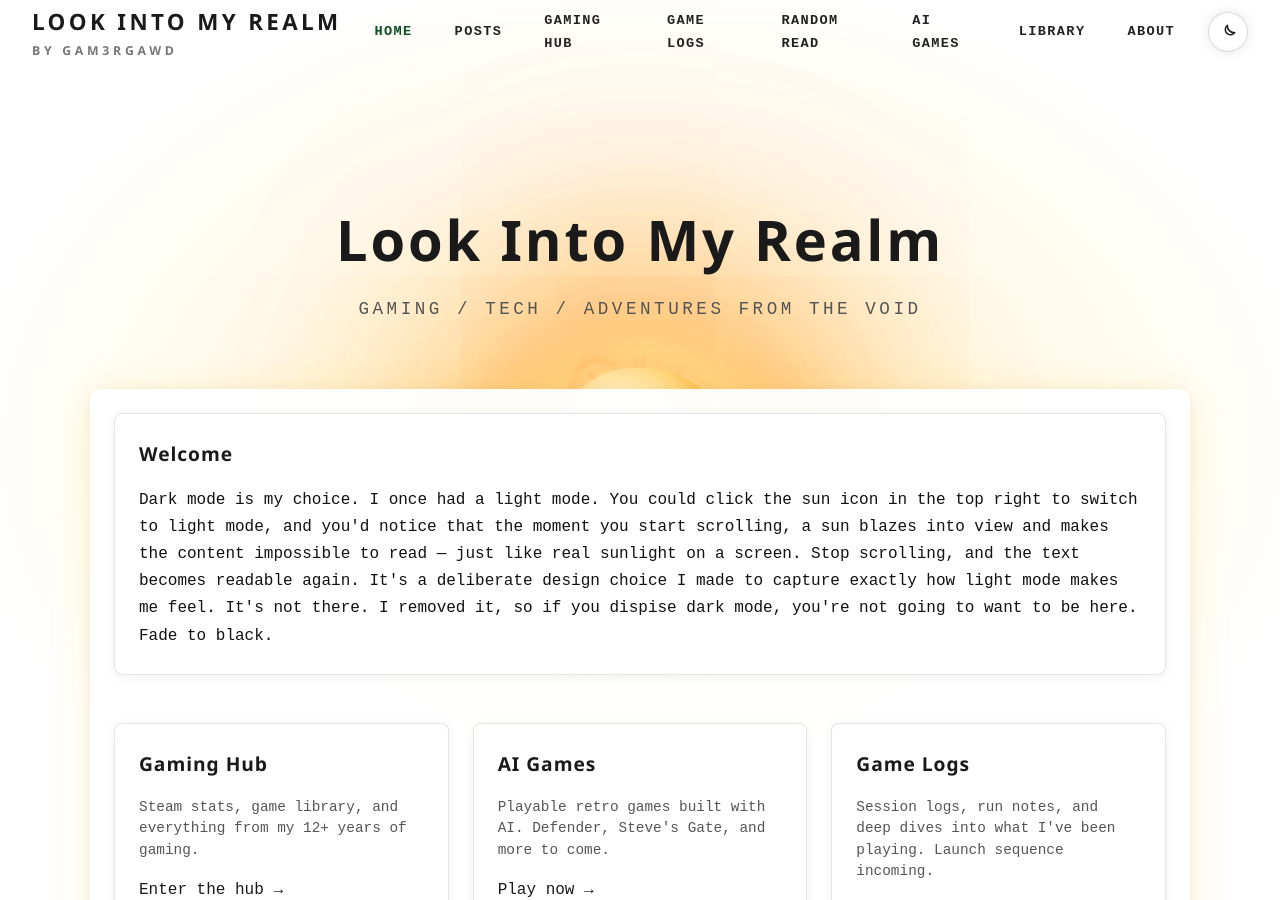
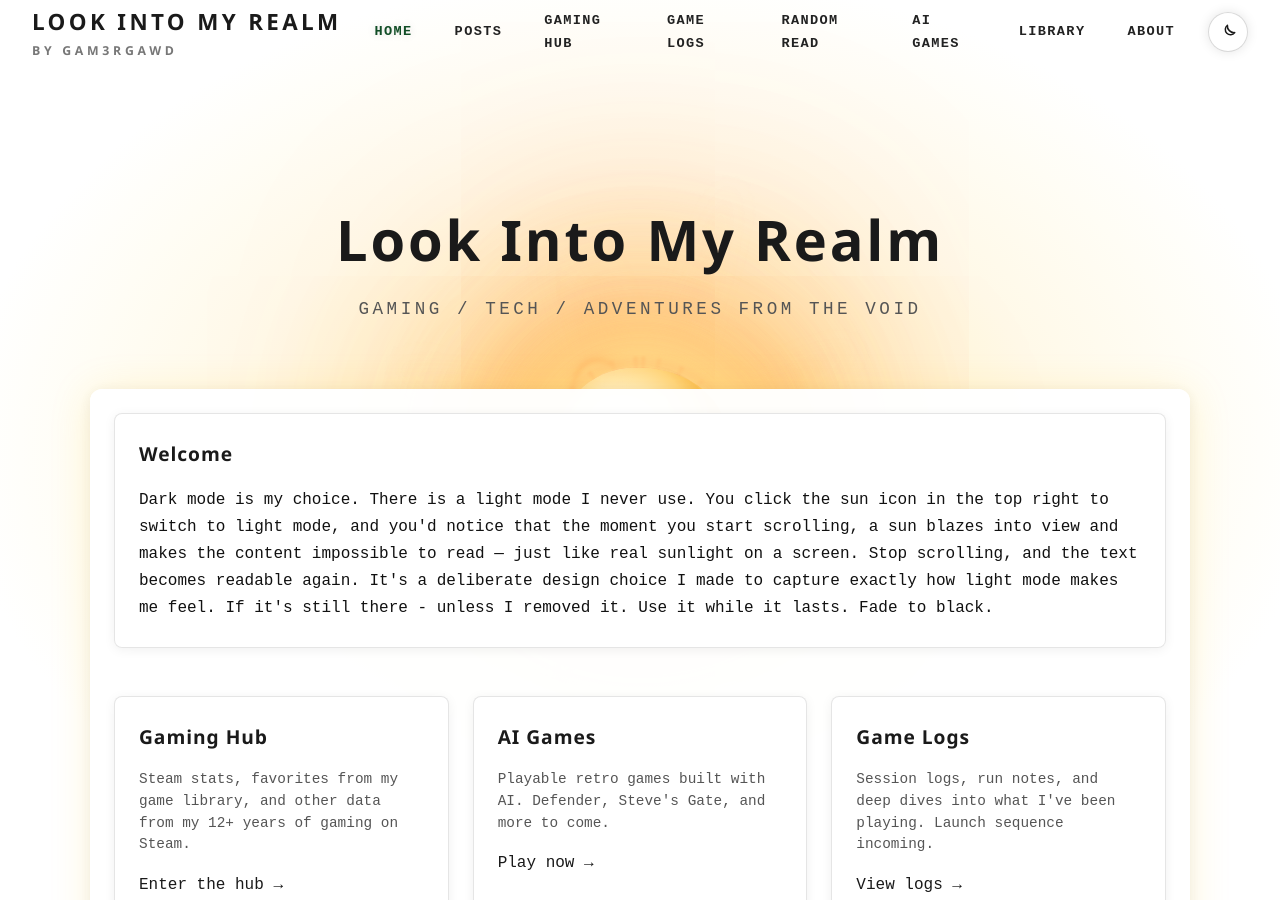
Before and after one commit to vitalnexus/blog, a Jekyll site: the page built from index.md, in a window 1280 px wide and 900 px high. Built offline with Jekyll 4.4.1, drawn with Linux system fonts in a browser that asks for light colours.

Commit message:
fix: refine descriptions for light mode and gaming hub for clarity

```diff
--- a/index.md
+++ b/index.md
@@ -14,7 +14,7 @@ title: Look Into My Realm
     <div class="card-header">
       <h3 class="card-title">Welcome</h3>
     </div>
-    <p>Dark mode is my choice. I once had a light mode. You could click the sun icon in the top right to switch to light mode, and you'd notice that the moment you start scrolling, a sun blazes into view and makes the content impossible to read — just like real sunlight on a screen. Stop scrolling, and the text becomes readable again. It's a deliberate design choice I made to capture exactly how light mode makes me feel. It's not there. I removed it, so if you dispise dark mode, you're not going to want to be here. Fade to black.</p>
+    <p>Dark mode is my choice. There is a light mode I never use. You click the sun icon in the top right to switch to light mode, and you'd notice that the moment you start scrolling, a sun blazes into view and makes the content impossible to read — just like real sunlight on a screen. Stop scrolling, and the text becomes readable again. It's a deliberate design choice I made to capture exactly how light mode makes me feel. If it's still there - unless I removed it. Use it while it lasts. Fade to black.</p>
   </div>
 
   <div class="grid grid-3" style="margin-bottom: 3rem;">
@@ -22,7 +22,7 @@ title: Look Into My Realm
       <div class="card-header">
         <h3 class="card-title">Gaming Hub</h3>
       </div>
-      <p class="post-excerpt">Steam stats, game library, and everything from my 12+ years of gaming.</p>
+      <p class="post-excerpt">Steam stats, favorites from my game library, and other data from my 12+ years of gaming on Steam.</p>
       <p style="margin-top: 1rem;"><a href="{{ '/gaming' | relative_url }}">Enter the hub &rarr;</a></p>
     </div>
     <div class="card">
```
